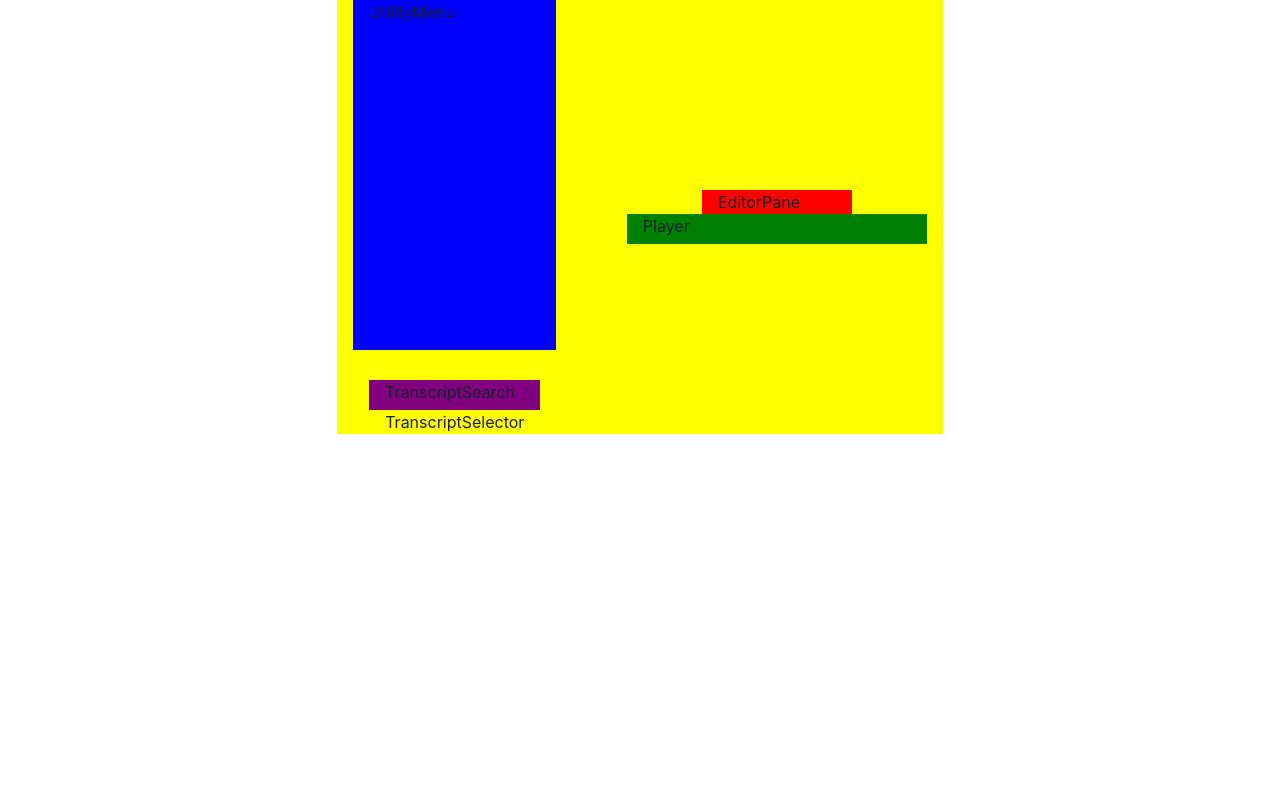
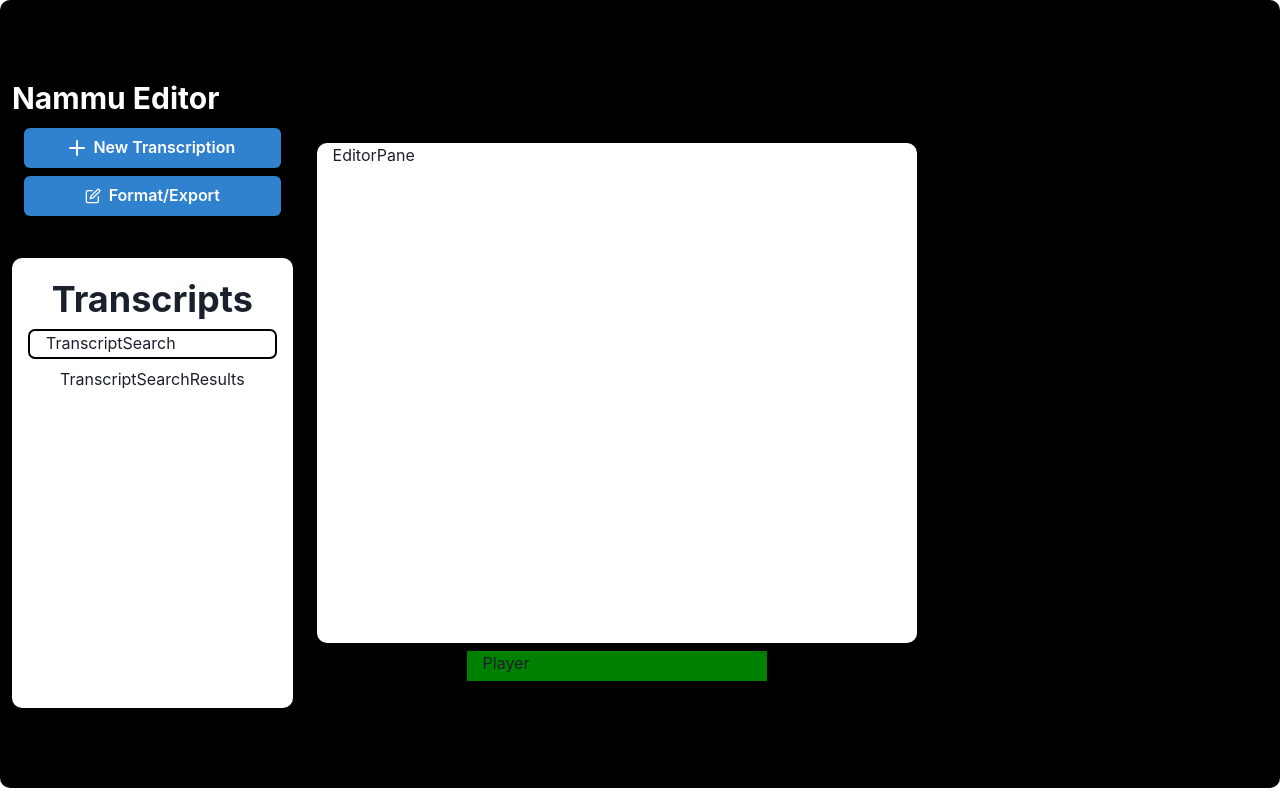
Before and after one commit to ChrisB49/steel-hawk, a Next.js app: page /editor in a window 1280 px wide. Built offline with nearby package versions, Linux system fonts and the light colour scheme.

Commit message:
more additions to the main page

```diff
--- a/app/editor/page.tsx
+++ b/app/editor/page.tsx
@@ -1,17 +1,24 @@
 'use client'
-import { Container, Flex, Link, Stack } from '@chakra-ui/react'
-
+import { Container, Flex, Text, Link, Stack, VStack, HStack, Heading, Button } from '@chakra-ui/react'
+import { AddIcon, EditIcon } from '@chakra-ui/icons'
 export function UtilityMenu() {
     return (
-        <Container bg='blue' w='100%' h='350px'>
-            <h1>UtilityMenu</h1>
-        </Container>
+        <Container rounded={10} bg='black.50' w='100%' p={3}>
+            <VStack align="center" direction="column" spacing={2}>
+                <Button leftIcon={<AddIcon />} colorScheme="blue" size="md" w="full">
+                    <Link href='/'>New Transcription</Link>
+                </Button>
+                <Button leftIcon={<EditIcon />} colorScheme="blue" size="md" w="full" >
+                    <Link href='/'>Format/Export</Link>
+                </Button>
+            </VStack>
+        </Container >
     )
 }
 
 export function EditorPane() {
     return (
-        <Container bg='red' w='50%' h='50%'>
+        <Container rounded={10} bg='white' h={500} w={600}>
             <h1>EditorPane</h1>
         </Container>
     )
@@ -19,27 +26,35 @@ export function EditorPane() {
 
 export function TranscriptSearch() {
     return (
-        <Container bg='purple' h='30px'>
-            <h1>TranscriptSearch</h1>
-        </Container>
+        <Container rounded={7} bg='white' h='30px' border="2px" borderColor="black">
+            < h1 > TranscriptSearch</h1 >
+        </Container >
     )
-
 }
 
-export function TranscriptSelector() {
+export function TranscriptSearchResults() {
     return (
-        <Container bg='yellow' w='100%' h='80%'>
-            <Flex justify="space-evenly" align="center" direction="column">
-                <TranscriptSearch />
-                <Container bg='yellow'>
-                    <h1>TranscriptSelector</h1>
-                </Container>
-            </Flex>
+        <Container rounded={10} bg='white' h='300px' w='100%'>
+            <h1>TranscriptSearchResults</h1>
         </Container>
     )
 }
 
-export function Player() {
+export function Transcript() {
+    return (
+        <Container rounded={10} bg='white' w='100%' h='450px'>
+            <VStack justify="space-evenly" align="center" direction="column" py={5} spacing={2}>
+                <Heading>Transcripts</Heading>
+                <TranscriptSearch />
+                <Container bg='white'>
+                    <TranscriptSearchResults />
+                </Container>
+            </VStack>
+        </Container>
+    )
+}
+
+export function PlayerBar() {
     return (
         <Container bg='green' w='300px' h='30px'>
             <h1>Player</h1>
@@ -51,17 +66,18 @@ export function Player() {
 
 export default function Page() {
     return (
-        <Container bg="yellow" w="100%" h="100%">
-            <Flex justify="space-between" align="center">
-                <Stack direction={'column'} align={"center"} spacing={"30px"}>
+        <Container bg="black" rounded={10} maxW="container.xl" py={20} px={3}>
+            <Heading color={"white"} size="lg">Nammu Editor</Heading>
+            <HStack align="center" spacing={6}>
+                <VStack direction={'column'} align={"center"} spacing={"30px"} maxW={500}>
                     <UtilityMenu />
-                    <TranscriptSelector />
-                </Stack>
-                <Flex direction={'column'}>
+                    <Transcript />
+                </VStack>
+                <VStack direction={'column'} maxW="fill" align="center">
                     <EditorPane />
-                    <Player />
-                </Flex>
-            </Flex>
+                    <PlayerBar />
+                </VStack>
+            </HStack>
         </Container>
     )
 }
--- a/app/page.tsx
+++ b/app/page.tsx
@@ -6,7 +6,7 @@ import { Box } from '@chakra-ui/react'
 export default function Page() {
   return (
     <Box bg='green' w='120px' h='150px'>
-      <Link href='/'>Editor</Link>
+      <Link href='/editor'>Editor</Link>
       <h1>Page</h1>
     </Box>
   )
--- a/package.json
+++ b/package.json
@@ -9,6 +9,7 @@
     "lint": "next lint"
   },
   "dependencies": {
+    "@chakra-ui/icons": "^2.1.1",
     "@chakra-ui/next-js": "^2.2.0",
     "@chakra-ui/react": "^2.8.2",
     "@emotion/react": "^11.11.4",
```
Also changed, not shown: 1 other file (tests, documents, lock files or other folders).
